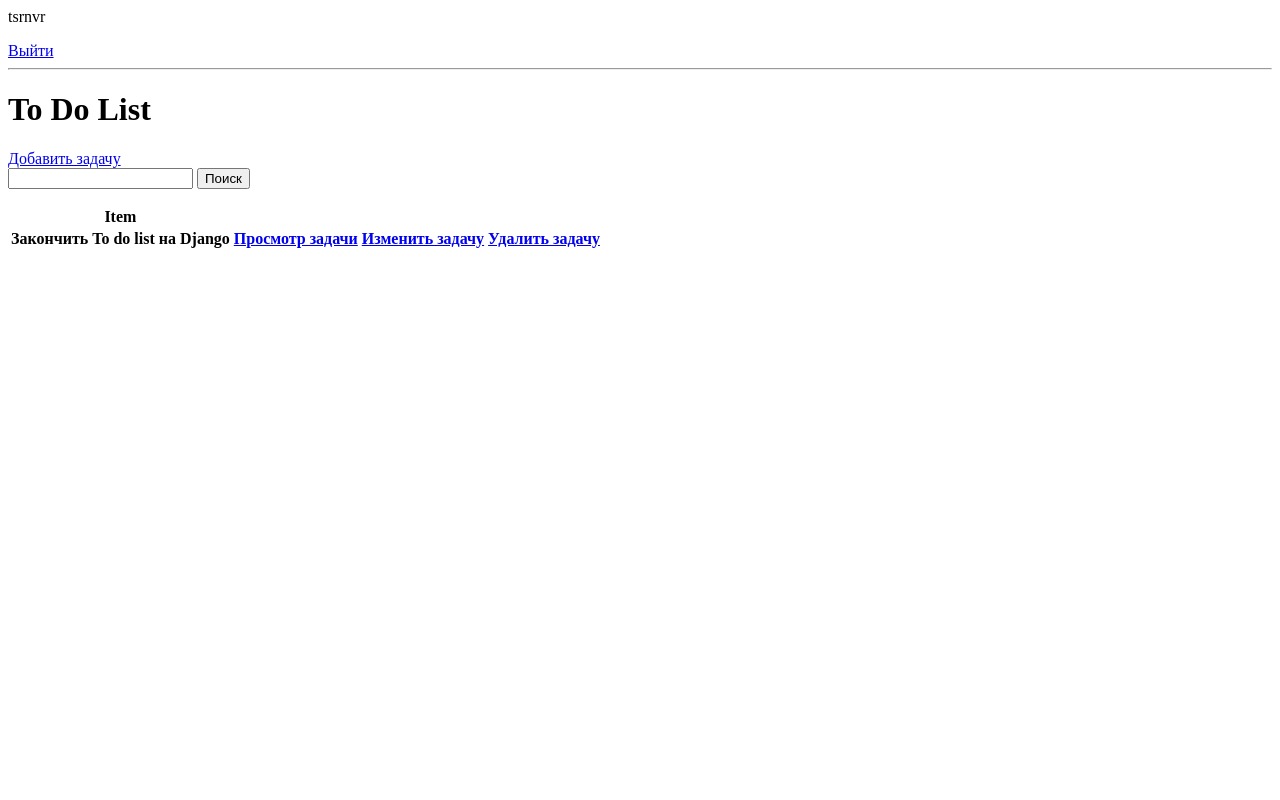
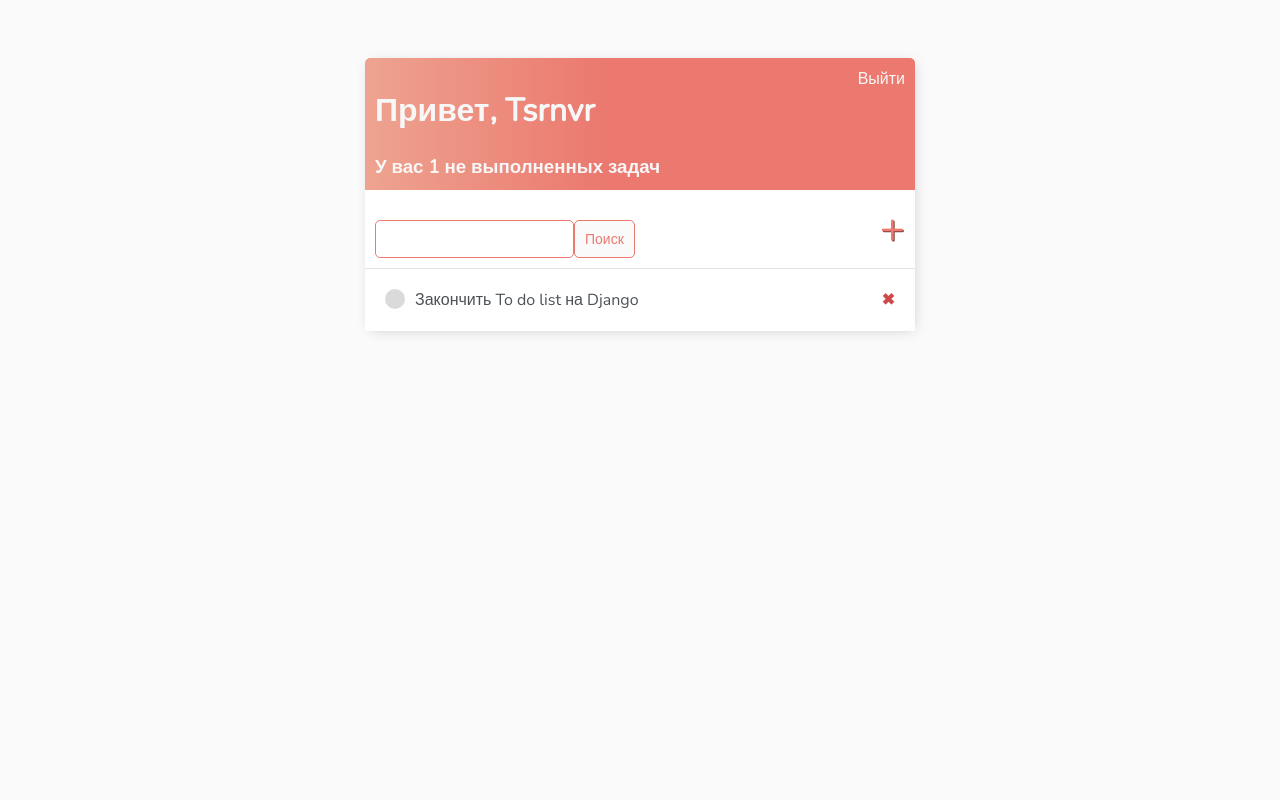
Before and after one commit to tsyay/simple-to-do-app, a Django app: page / in a window 1280 px wide. Run offline with Django 4.2, Linux system fonts and the light colour scheme; a user stored in the database is signed in; data comes from the database, SQL or seed files in the repository; both versions use the stored data as it was after the commit; lists and menus that the app fills with data are empty.

Commit message:
Оформление

```diff
--- /dev/null
+++ b/todoapp/todolist/templates/todolist/main.html
@@ -0,0 +1,155 @@
+<!DOCTYPE html>
+<html>
+<head>
+	<meta charset="utf-8">
+	<meta name="viewport" content="width=device-width, initial-scale=1">
+	<title> Simple To Do List</title>
+	<style type="text/css">
+		@import url('https://fonts.googleapis.com/css2?family=Nunito:wght@200&family=Oswald:wght@500&display=swap');
+
+		body{
+			background-color: #FAFAFA;
+			font-family: 'Nunito', sans-serif;
+			padding-top: 50px;
+		}
+
+		.container{
+			max-width: 550px;
+			margin: auto;
+			background-color: #fff;
+			-webkit-box-shadow: 2px 2px 13px -4px rgba(0,0,0,0.21);
+			box-shadow: 2px 2px 13px -4px rgba(0,0,0,0.21);
+		}
+		h1,
+		h2,
+		h3,
+		h4,
+		h5,
+		h6,
+		{
+			font-family: 'Nunito', sans-serif;
+		}
+
+		a,
+		p{
+			color: #4b5156;
+		}
+
+		.header-bar{
+			display: flex;
+			justify-content: space-between;
+			background-color: #fff;
+			padding: 10px;
+			border-radius: 5px 5px 0 0;
+			background: linear-gradient(90deg, #EEA390 0%, #EB796F 43%, #EB796F 100%);
+		}
+
+		.header-bar a {
+			color: rgb(247, 247, 247);
+			text-decoration: none;
+		}
+
+		.header-bar h1, h3{
+			color: rgb(247, 247, 247);
+		}
+
+		.task-wrapper{
+			display: flex;
+			align-items: center;
+			justify-content: space-between;
+			padding: 20px;
+			background-color: #fff;
+			border-top: 1px solid rgb(226, 226, 226);
+		}
+
+		.task-wrapper a{
+			text-decoration: none;
+			margin-left: 10px;
+		}
+
+		.task-title{
+			display: flex;
+		}
+
+		.task-title a{
+			text-decoration: none;
+			margin-left: 10px;
+		}
+
+		.task-complete-icon{
+			height: 20px;
+			width: 20px;
+			background-color: rgb(105, 192, 105);
+			border-radius: 50%;
+		}
+
+		.task-incomplete-icon{
+			height: 20px;
+			width: 20px;
+			background-color: rgb(218, 218, 218);
+			border-radius: 50%;
+		}
+
+		.delete-link{
+			text-decoration: none;
+			font-weight: 900;
+			color: #cf4949;
+			font-family: 22px;
+			line-height: 0;
+		}
+
+		#search-add-wrapper{
+			display: flex;
+			justify-content: space-between;
+			align-items: center;
+			padding: 10px;
+		}
+
+		#add-link{
+			color: #EB796F;
+			text-decoration: none;
+			font-size: 42px;
+			text-shadow: 1px 1px #81413b;
+		}
+
+		input[type = text],
+		input[type = password],
+		textarea{
+			border: 1px solid #EB796F;
+			border-radius: 5px;
+			padding: 10px;
+			width: 90%;
+		}
+
+		label{
+			padding-top: 10px !important;
+			display: block;
+		}
+
+		.button{
+			border: 1px solid #EB796F;
+			background-color: #FAFAFA;
+			color: #EB796F;
+			padding: 10px;
+			font-size: 14px;
+			border-radius: 5px;
+			cursor: pointer;
+			text-decoration: none;
+		}
+
+		.card-body{
+			padding: 20px;
+		}
+
+
+	</style>
+
+</head>
+<body>
+	<div class="container">
+		{% block content %}
+
+		{% endblock content %}
+	</div>
+</body>
+</html>
--- a/todoapp/todolist/templates/todolist/task.html
+++ b/todoapp/todolist/templates/todolist/task.html
@@ -1 +1,6 @@
+{% extends 'todolist/main.html' %}
+{% block content %}
+
 <H1> Задача: {{task}} </H1>
+
+{% endblock content%}
--- a/todoapp/todolist/templates/todolist/task_list.html
+++ b/todoapp/todolist/templates/todolist/task_list.html
@@ -1,34 +1,49 @@
+{% extends 'todolist/main.html' %}
+{% block content %}
 
+<div class="header-bar">
+    <div>
+        <h1>Привет, {{request.user|title}}</h1>
+        <h3 style="margin: 0;"> У вас <b>{{count}}</b> не выполненных задач</h3>
+    </div>
     {% if request.user.is_authenticated %}
-    <p>{{ request.user }}</p>
         <a href= "{% url 'logout'%}" >Выйти</a>
     {% else %}
         <a href= "{% url 'login'%}" >Войти</a>
         <a href= "" >Зарегистрироваться</a>
     {%endif%}
 
-<hr>
-<h1> To Do List {{color}}</h1>
-<a href= "{% url 'task-create' %}" >Добавить задачу</a>
-<form method = "GET">
+</div>
+
+
+<div id="search-add-wrapper">
+    <form method = "GET" style="margin-top: 20px; display: flex;">
         <input type = "text" name = 'search-area' value = {{search_input}}>
-    <input type = "submit" value = 'Поиск'>
+        <input class= "button"type = "submit" value = 'Поиск'>
     </form>
+    <a id = "add-link" href= "{% url 'task-create' %}" >&#x2b;</a>
+</div>
 
-<table>
-    <tr>
-        <th> Item </th>
-        <th></th>
 
-    </tr>
+<div class="task-items-wrapper">
     {% for task in tasks  %}
-    <tr>
-        <th> {{task.title }} </th>
-        <th> <a href= "{% url 'task' task.id %}" >Просмотр задачи</a></th>
-        <th> <a href= "{% url 'task-update' task.id %}" >Изменить задачу</a></th>
-        <th> <a href= "{% url 'task-delete' task.id %}" >Удалить задачу</a></th>
-    </tr>
+        <div class="task-wrapper">
+            {% if task.complete %}
+                <div class="task-title">
+                    <div class="task-complete-icon"></div>
+                    <i><s><a href="{% url 'task-update' task.id %}">{{task}}</a></s></i>
+                </div>
+                <a class="delete-link" href= "{% url 'task-delete' task.id %}" >&#10006;</a>
+            {% else %}
+                <div class="task-title">
+                    <div class="task-incomplete-icon"></div>
+                    <a href="{% url 'task-update' task.id %}">{{task}}</a>
+                </div>
+                <a class="delete-link" href= "{% url 'task-delete' task.id %}" >&#10006;</a>
+            {% endif %}
+        </div>
     {% empty %}
         <h3>Нет дел в списке дел!</h3>
     {% endfor %}
-</table>
+</div>
+{% endblock content %}
--- a/todoapp/todolist/views.py
+++ b/todoapp/todolist/views.py
@@ -38,6 +38,7 @@ class RegisterPage(FormView):
     def get(self,*args, **kwargs):
         if self.request.user.is_authenticated:
             return redirect('tasks')
+        return super(RegisterPage, self).get(*args, **kwargs)
 
 class TaskList(LoginRequiredMixin, ListView):
     model = Task
```
Also changed, not shown: todoapp/todolist/templates/todolist/login.html (+19 -7 lines), todoapp/todolist/templates/todolist/register.html (+22 -7 lines), todoapp/todolist/templates/todolist/task_confirm_delete.html (+18 -6 lines), todoapp/todolist/templates/todolist/task_form.html (+17 -7 lines), todoapp/db.sqlite3. Lines whose indentation alone changed are shown as unchanged.
